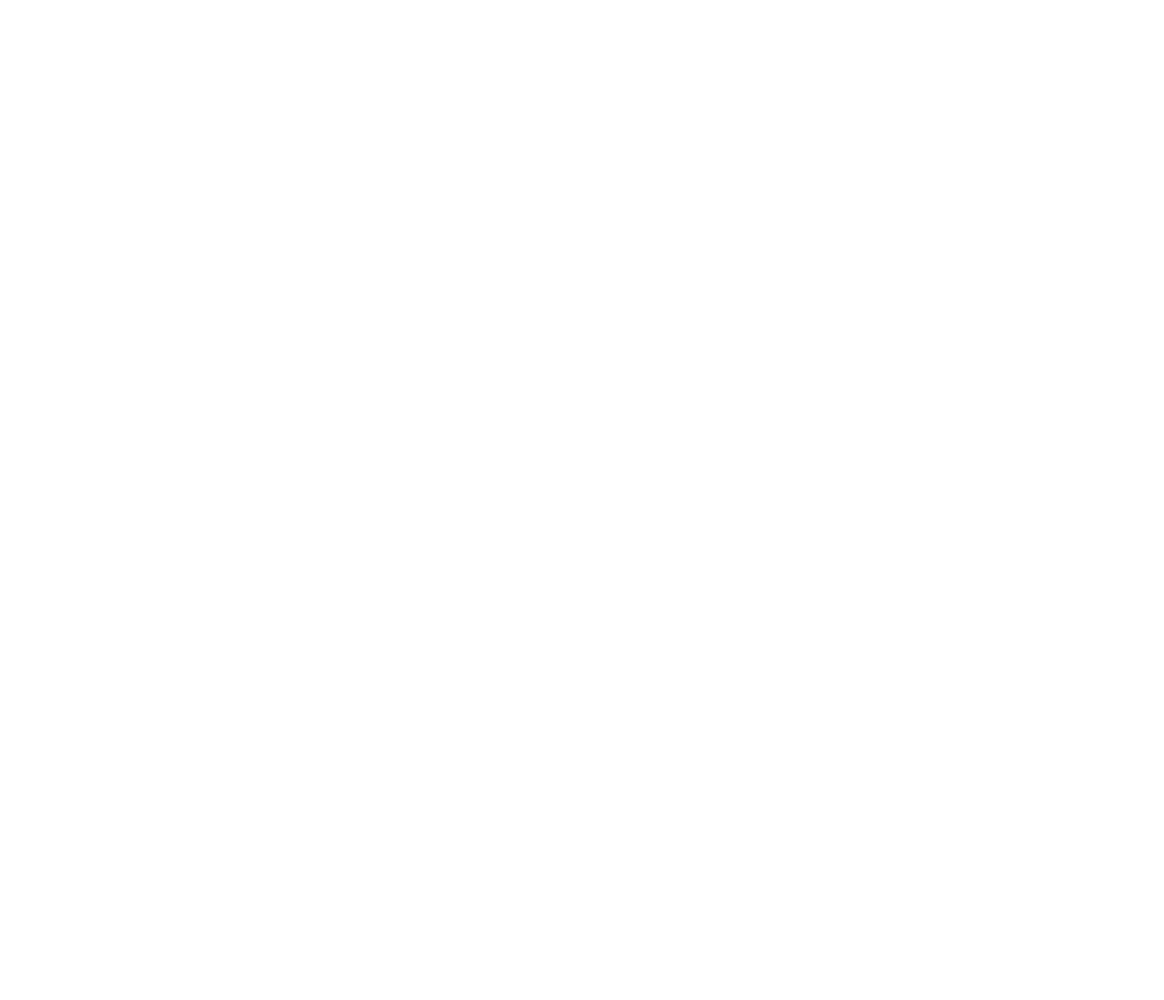
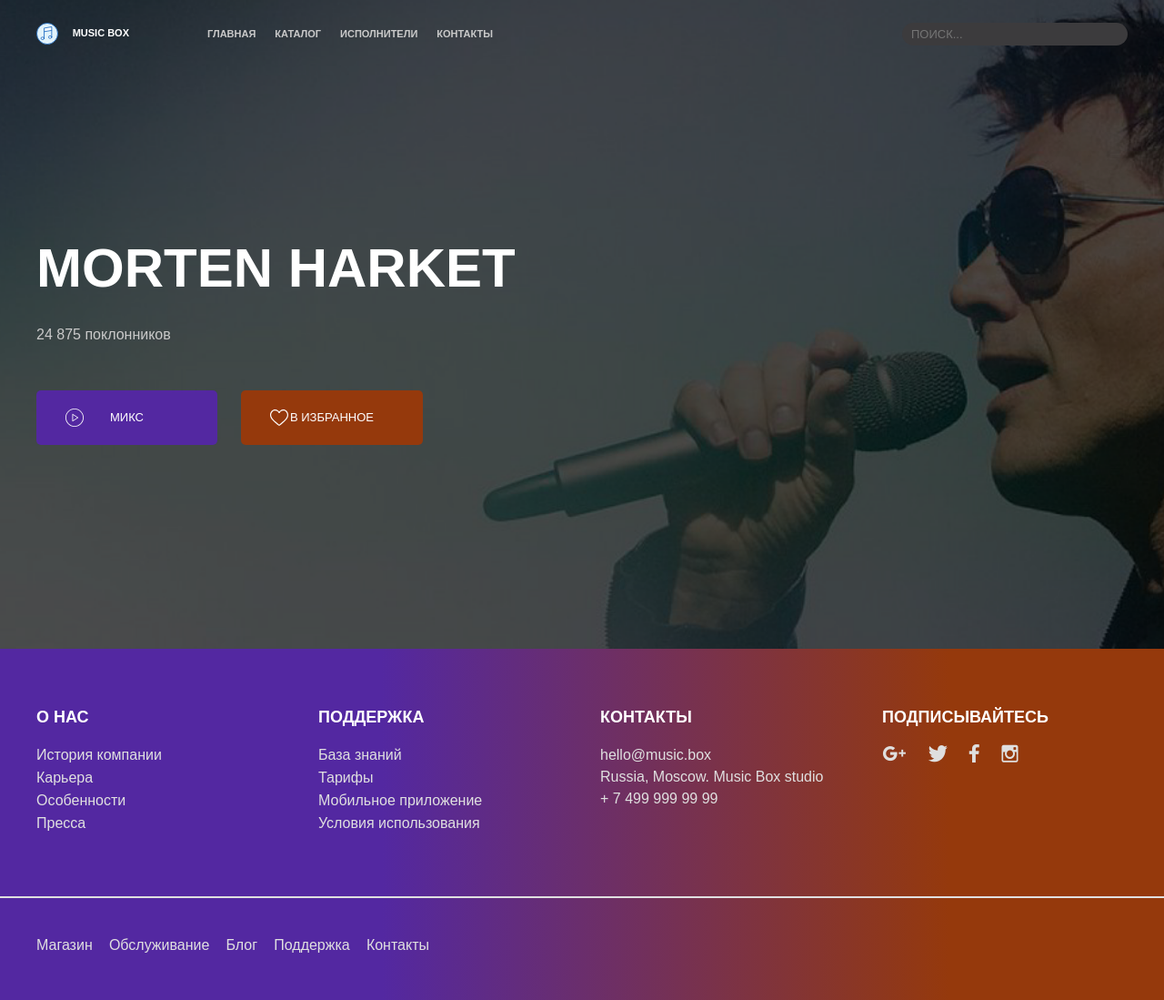
Before and after one commit to puzinka/layout-designer-project-lvl2, a website: page src/artist.html in a window 1280 px wide. Shown: the whole page at 91% size. Before the commit the page ends 800 px from the top, so only its background shows below. Drawn offline with Linux system fonts and the light colour scheme.

Commit message:
Step 7. Try 1

```diff
--- a/src/artist.html
+++ b/src/artist.html
@@ -3,8 +3,89 @@
     <head>
         <meta charset="utf-8">
         <title>Music Box. Александра</title>
+        <link rel="stylesheet" href="css/style-artist.css" type="text/css">
     </head>
     <body>
+        <div id="page-description">
+            <div class="banner-main"></div>
+            <header>
+                <div class="logo">
+                    <img src="images/logo.svg" alt="Логотип">
+                    <p>music box</p>
+                </div>
+                <nav>
+                    <a href="index.html">главная</a>
+                    <a href="#">каталог</a>
+                    <a href="#">исполнители</a>
+                    <a href="#">контакты</a>
+                </nav>
+                <div class="search">
+                    <input placeholder="поиск...">
+                </div>
+            </header>
+            <div class="main-section">
+                <h1>Morten Harket</h1>
+                <p>24 875 поклонников</p>
+                <div>
+                    <a class="btn-banner btn-purple" href="#">Микс</a>
+                    <a class="btn-banner btn-red" href="#">В избранное</a>
+                </div>
+            </div>
+        </div>
 
+
+        <footer>
+            <div class="bg-gradient first-block">
+                <div class="first-flex">
+                    <div>
+                        <h2>О нас</h2>
+                        <div class="column-flex clmn-1">
+                            <a class="footer-link" href="#">История компании</a>
+                            <a class="footer-link" href="#">Карьера</a>
+                            <a class="footer-link" href="#">Особенности</a>
+                            <a class="footer-link" href="#">Пресса</a>
+                        </div>
+                    </div>
+                    <div>
+                        <h2>Поддержка</h2>
+                        <div class="column-flex clmn-2">
+                            <a class="footer-link" href="#">База знаний</a>
+                            <a class="footer-link" href="#">Тарифы</a>
+                            <a class="footer-link" href="#">Мобильное приложение</a>
+                            <a class="footer-link" href="#">Условия использования</a>
+                        </div>
+                    </div>
+                    <div>
+                        <h2>Контакты</h2>
+                        <div class="column-flex clmn-3">
+                            <a class="footer-link" href="#">hello@music.box</a>
+                            <a class="footer-link" href="#">Russia, Moscow. Music Box studio</a>
+                            <a class="footer-link" href="#">+ 7 499 999 99 99</a>
+                        </div>
+                    </div>
+                    <div>
+                        <h2>Подписывайтесь</h2>
+                        <div class="flex-img">
+                            <img src="images/Google+.png" alt="Google+">
+                            <img src="images/Twitter.png" alt="Twitter">
+                            <img src="images/Facebook.png" alt="Facebook">
+                            <img src="images/Instagram.png" alt="Instagram">
+                        </div>
+                    </div>
+                </div>
+            </div>
+            <div class="bg-green"></div>
+            <div class="bg-gradient last-block">
+                <div class="last-flex">
+                    <div>
+                        <a class="footer-link" href="#">Магазин</a>
+                        <a class="footer-link" href="#">Обслуживание</a>
+                        <a class="footer-link" href="#">Блог</a>
+                        <a class="footer-link" href="#">Поддержка</a>
+                        <a class="footer-link" href="#">Контакты</a>
+                    </div>
+                </div>
+            </div>
+        </footer>
     </body>
 </html>
--- /dev/null
+++ b/src/scss/app-artist.scss
@@ -0,0 +1,7 @@
+@import "variables";
+@import "mixins";
+@import "general";
+@import "header";
+@import "banner-artist";
+
+@import "footer";
--- /dev/null
+++ b/src/scss/banner-artist.scss
@@ -0,0 +1,110 @@
+#page-description {
+    .banner-main {
+        @include bg (url(../images/Morten-Harket.png));
+        background-repeat: no-repeat;
+        margin: 0 auto;
+    }
+
+    .main-section {
+        position: absolute;
+        padding: 0 20px;
+        left: 0;
+        right: 0;
+        max-width: 1200px;
+
+        div {
+            display: flex;
+            justify-content: space-between;
+        }
+
+        p {
+            margin-bottom: 49px;
+        }
+    }
+
+    .btn-banner {
+        font-size: 13px;
+        border: none;
+        outline: none;
+        border-radius: 5px;
+        color: $white;
+        text-align: center;
+        text-transform: uppercase;
+        text-decoration: none;
+    }
+
+    .btn-red::before {
+        position: absolute;
+        content: '';
+        background-repeat: no-repeat;
+        background-size: cover;
+        background-image: url(../images/heart.svg);
+        width: 20px;
+        height: 20px;
+        filter: invert(1);
+        left: 32px;
+    }
+
+    .btn-purple::before {
+        position: absolute;
+        content: '';
+        background-repeat: no-repeat;
+        background-size: cover;
+        background-image: url(../images/play-button.svg);
+        width: 20px;
+        height: 20px;
+        filter: invert(1);
+        left: 32px;
+    }
+
+
+    .btn-red {
+        background: $red;
+        position: relative;
+        padding: 20px 54px;
+    }
+
+    .btn-purple {
+        background: $purple;
+        position: relative;
+        padding: 20px 81px;
+    }
+
+
+}
+
+@media (orientation: landscape) {
+    @include h (landscape);
+
+    .banner-main {
+        height: 713px;
+    }
+
+    .main-section {
+        margin: 250px auto 200px auto;
+
+        div {
+            flex-direction: row;
+            width: 425px;
+        }
+    }
+
+}
+
+@media (orientation: portrait) {
+    @include h (portrait);
+
+    .banner-main {
+        height: 730px;
+    }
+
+    .main-section {
+        margin: 225px auto 200px auto;
+
+        div {
+            flex-direction: column;
+            width: 201px;
+            height: 147px;
+        }
+    }
+}
--- a/src/scss/banner-main.scss
+++ b/src/scss/banner-main.scss
@@ -51,6 +51,7 @@
 }
 
 @media (orientation: landscape) {
+
     .banner-main {
         height: 750px;
     }
@@ -68,6 +69,7 @@
 }
 
 @media (orientation: portrait) {
+
     .banner-main {
         height: 853px;
     }
```
Also changed, not shown: src/index.html (+1 -1 lines), src/css/style-artist.css (added), src/images/Morten-Harket.png (renamed from src/images/Morten Harket.png), 1 other file.
